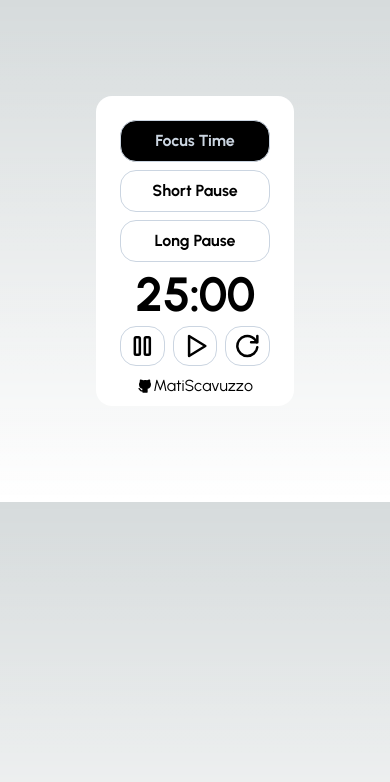
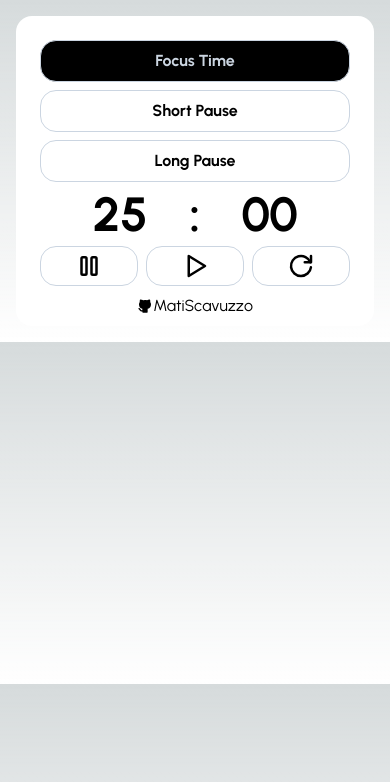
Before and after one commit to MatiScavuzzo/pomodoro, a Next.js app: page / in a window 390 px wide. Shown: the top 782 px of the page. Built offline with nearby package versions, Linux system fonts and the light colour scheme.

Commit message:
Mobile style

```diff
--- a/app/page.tsx
+++ b/app/page.tsx
@@ -97,7 +97,7 @@ export default function Home() {
   }, [isPlaying, seconds, minutes, focusTime])
 
   return (
-    <main className="flex h-auto flex-col items-center gap-2 justify-between p-24">
+    <main className="flex h-auto flex-col items-center gap-2 justify-between p-4 sm:p-24">
       <PomodoroContainer>
         <FocusState focusTime={focusTime} shortPause={shortPause} longPause={longPause} />
         <Clock minutes={minutes} seconds={seconds} />
```
